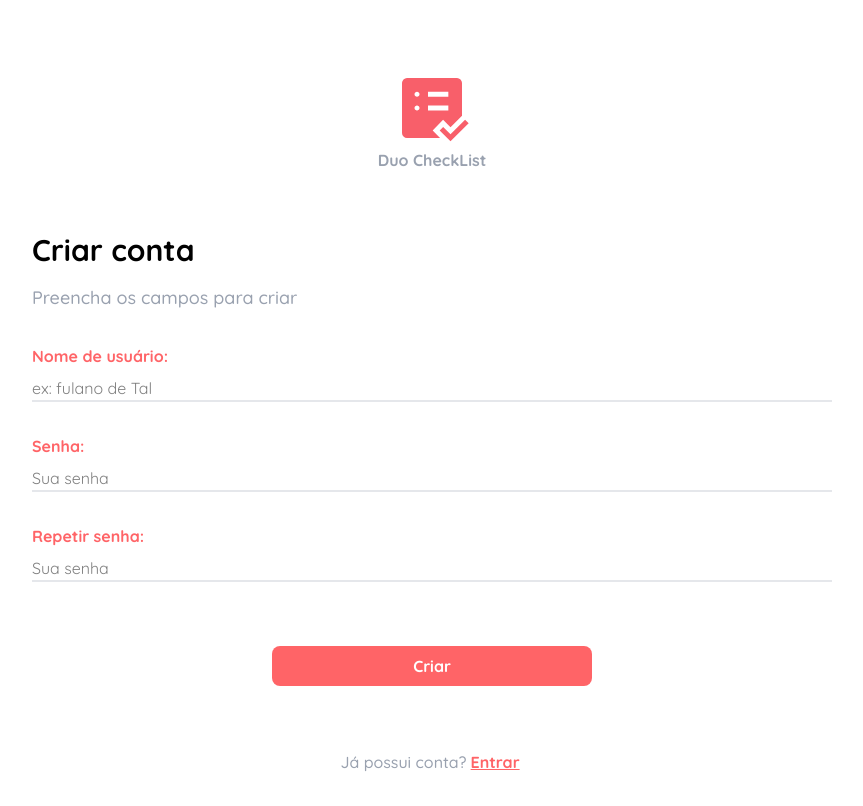
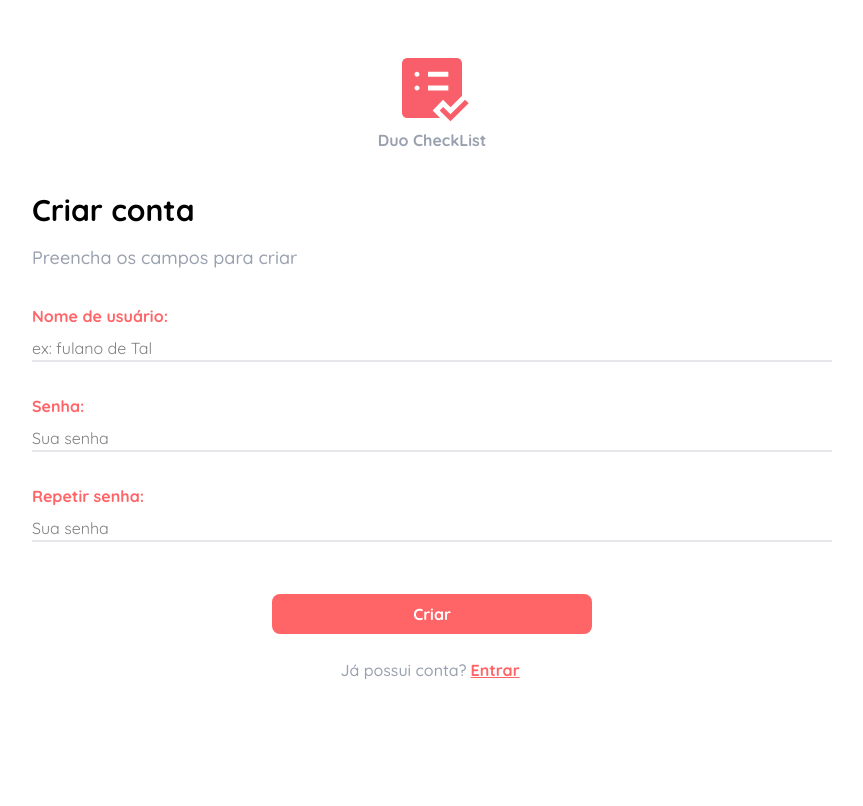
Before and after one commit to JasonAraujo1/duoCheckList-v3-, a React (Vite) app in the folder duoCheckList/: page /register in a window 1280 px wide. Shown: the whole page, without its empty margins (208-1071 px from the left). Built offline with nearby package versions, Linux system fonts and the light colour scheme.

Commit message:
adjust style html

```diff
--- a/duoCheckList/src/login/index.jsx
+++ b/duoCheckList/src/login/index.jsx
@@ -26,7 +26,7 @@ export default function Login() {
 
   return (
     <div className='flex flex-col gap-6 w-80 md:w-200'>
-      <div className='flex flex-col items-center m-9'>
+      <div className='flex flex-col items-center m-2'>
         <img src={checkList} alt="" className='size-20' />
         <p className='font-bold text-gray-400'>Duo CheckList</p>
       </div>
--- a/duoCheckList/src/register/index.jsx
+++ b/duoCheckList/src/register/index.jsx
@@ -54,7 +54,7 @@ export default function Register() {
 
   return (
     <div className='flex flex-col gap-6  md:w-200'>
-      <div className='flex flex-col items-center m-9'>
+      <div className='flex flex-col items-center m-4 '>
         <img src={checkList} alt="" className='size-20' />
         <p className='font-bold text-gray-400'>Duo CheckList</p>
       </div>
@@ -79,7 +79,7 @@ export default function Register() {
         <input onChange={(event) => setRepeatPassword(event.target.value)} className='border-b-2 border-gray-200 w-full outline-0' type="password" placeholder='Sua senha' />
       </div>
       <div>
-        <button className="cursor-pointer my-10 bg-red-400 text-white font-bold rounded-lg py-2  w-80" onClick={handleClick}>Criar</button>
+        <button className="cursor-pointer mt-7 bg-red-400 text-white font-bold rounded-lg py-2  w-80" onClick={handleClick}>Criar</button>
       </div>
       <span className='text-gray-400 font-medium'>Já possui conta?
         <NavLink to={'/'}>
```
